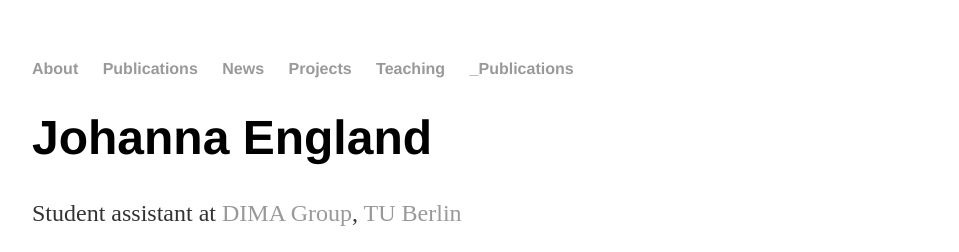
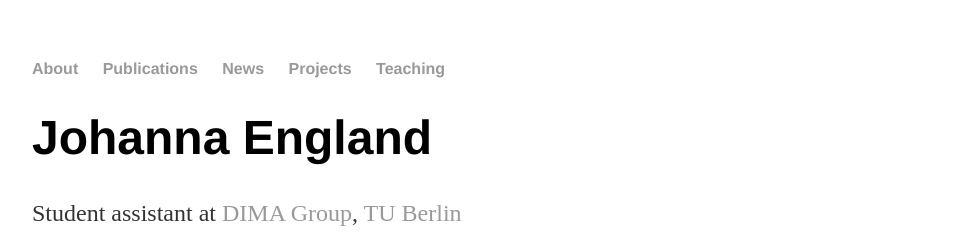
Before and after one commit to johannaengland/johannaengland.github.io, a Jekyll site: the page built from index.md, in a window 1280 px wide. Shown: the top 252 px of the page, without its empty margins (160-1119 px from the left). Built offline with Jekyll 4.4.1, drawn with Linux system fonts in a browser that asks for light colours.

Commit message:
Update default.html

```diff
--- a/_layouts/default.html
+++ b/_layouts/default.html
@@ -13,7 +13,6 @@
             <li><a href="/news">News</a></li>
             <li><a href="/projects">Projects</a></li>
             <li><a href="/teaching">Teaching</a></li>
-            <li><a href="/_publications">_Publications</a></li>
         </ul>
     </nav>
     <div class="container">
```
